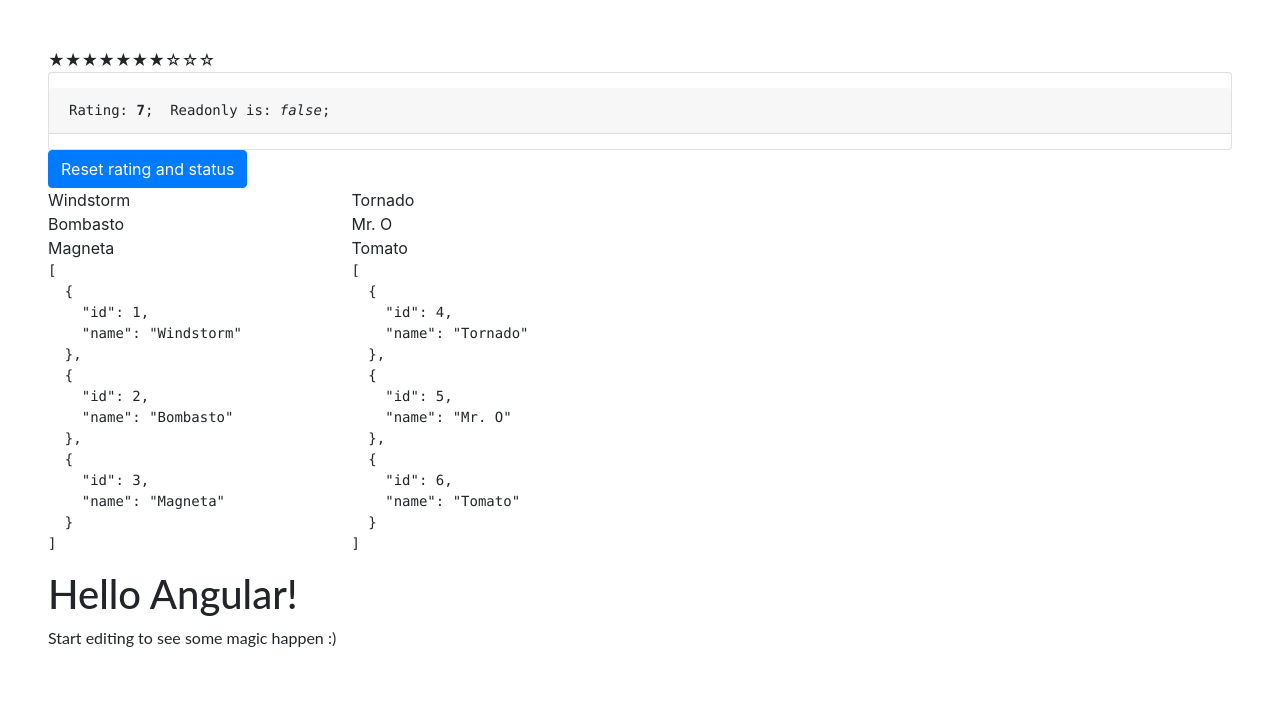
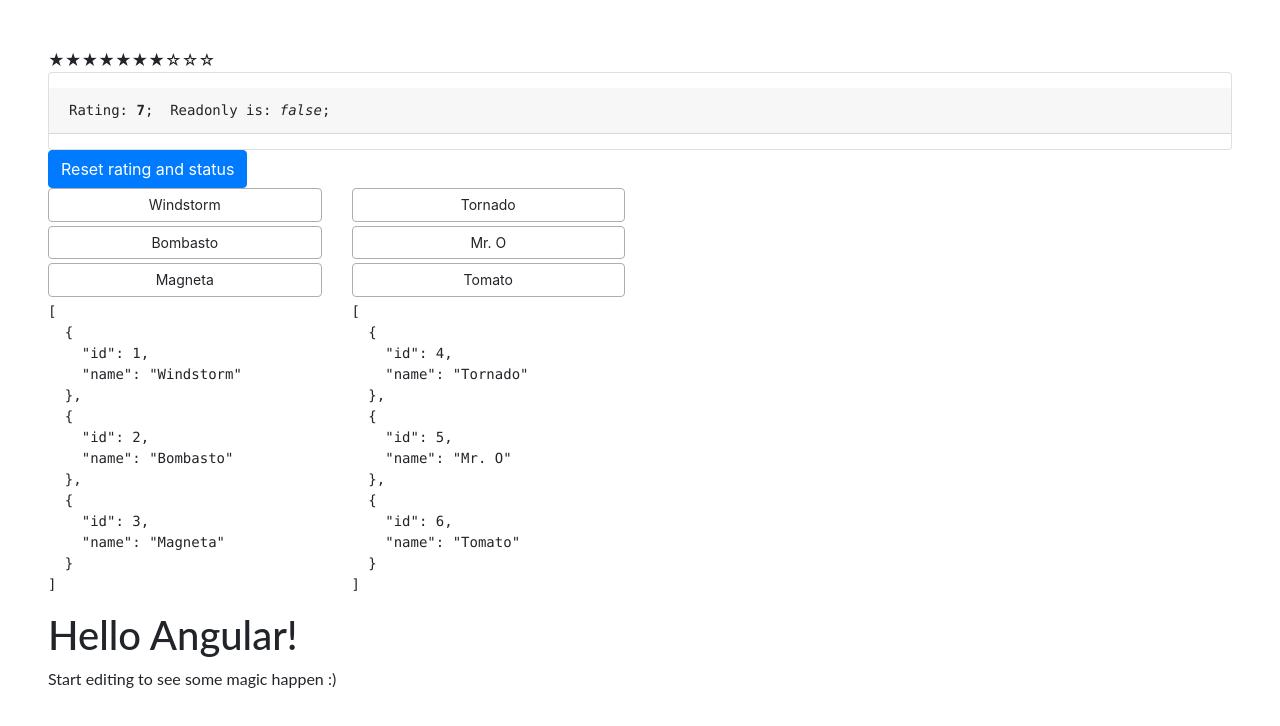
Before and after one commit to ImsirovicAjdin/angular-zsi1uc, an Angular app: page / in a window 1280 px wide. Shown: the top 726 px of the page. Built offline with nearby package versions, Linux system fonts and the light colour scheme.

Commit message:
Adding the sortable component, part 2 (styles)

```diff
--- a/src/styles.scss
+++ b/src/styles.scss
@@ -1,3 +1,15 @@
 /* Add application styles & imports to this file! */
 
 @import url(https://stackpath.bootstrapcdn.com/bootstrap/4.3.1/css/bootstrap.min.css);
+
+.sortable-item {
+    padding: 6px 12px;
+    margin-bottom: 4px;
+    font-size: 14px;
+    line-height: 1.4em;
+    text-align: center;
+    cursor: grab;
+    border: 1px solid transparent;
+    border-radius: 4px;
+    border-color: #adadad;
+}
```
